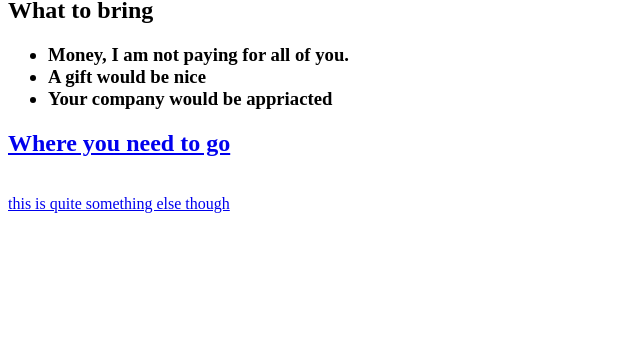
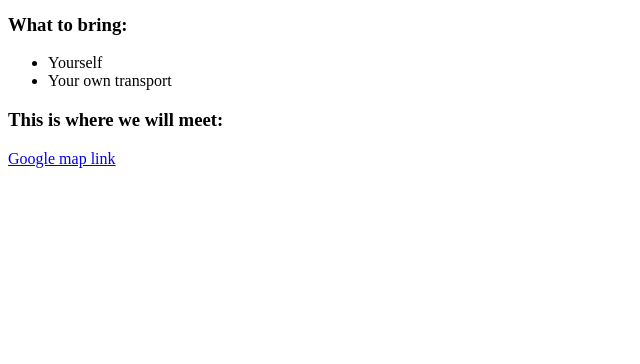
Before and after one commit to Recline25/HTML-Portfolio, a plain HTML site: page public/birthday-invite.html in a window 1280 px wide. Shown: the part 436-800 px from the top of the page, without its empty margins (0-640 px from the left). Drawn offline with Linux system fonts and the light colour scheme.

Commit message:
Update birthday-invite.html
Changed to the most recent version I made r

```diff
--- a/public/birthday-invite.html
+++ b/public/birthday-invite.html
@@ -1,14 +1,26 @@
-<h1>It's My Birthday!</h1>
-<h2>On the 4th October</h2>
-<img src="https://raw.githubusercontent.com/appbrewery/webdev/main/birthday-cake3.4.jpeg" alt="Brithday cake"/>
-<h2>What to bring</h2>
-<ul>
-    <h3>
-    <li>Money, I am not paying for all of you.</li>
-    <li>A gift would be nice</li>
-    <li>Your company would be appriacted</li>
-</h3></ul>
-<h2>
-<a href="https://www.google.com/maps/@-26.7243679,27.8555178,3a,75y,348.25h,84.99t/data=!3m6!1e1!3m4!1sqlr1UN3vCDD_0TWOJGEnCQ!2e0!7i16384!8i8192?entry=ttu">Where you need to go</a></h2><br />
-
-<a href="https://www.google.com/maps/@35.7040744,139.5577317,3a,75y,289.6h,87.01t,0.72r/data=!3m6!1e1!3m4!1sgT28ssf0BB2LxZ63JNcL1w!2e0!7i13312!8i6656">this is quite something else though</a>
+<!DOCTYPE html>
+<html lang="en">
+  <head>
+    <meta charset="UTF-8" />
+    <meta name="viewport" content="width=device-width, initial-scale=1.0" />
+    <title>Birthday project</title>
+  </head>
+  <body>
+    <h1>It's My Birthday!</h1>
+    <h2>On the 4th October</h2>
+    <img
+      src="https://raw.githubusercontent.com/appbrewery/webdev/main/birthday-cake3.4.jpeg"
+      alt="birhday cake image"
+    />
+    <h3>What to bring:</h3>
+    <ul>
+      <li>Yourself</li>
+      <li>Your own transport</li>
+    </ul>
+    <h3>This is where we will meet:</h3>
+    <a
+      href="https://www.google.com/maps/@35.7040744,139.5577317,3a,75y,289.6h,87.01t,0.72r/data=!3m6!1e1!3m4!1sgT28ssf0BB2LxZ63JNcL1w!2e0!7i13312!8i6656"
+      >Google map link</a
+    >
+  </body>
+</html>
```
